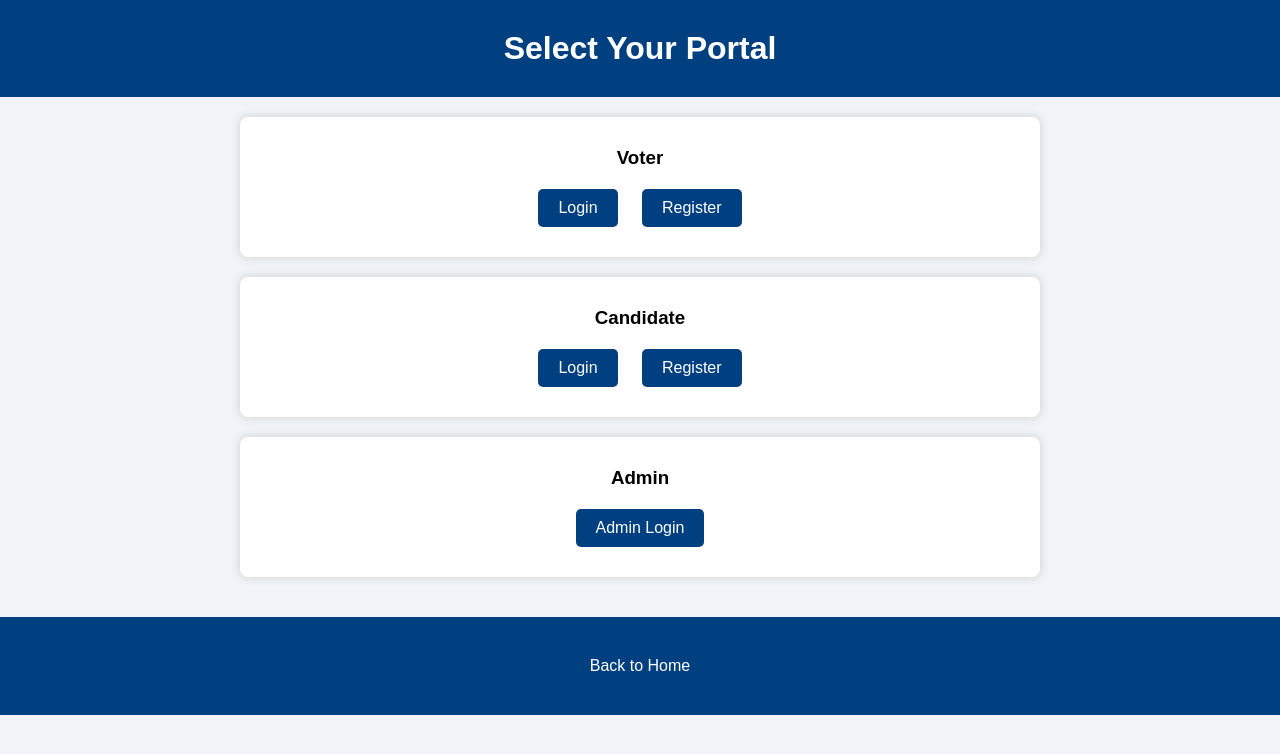
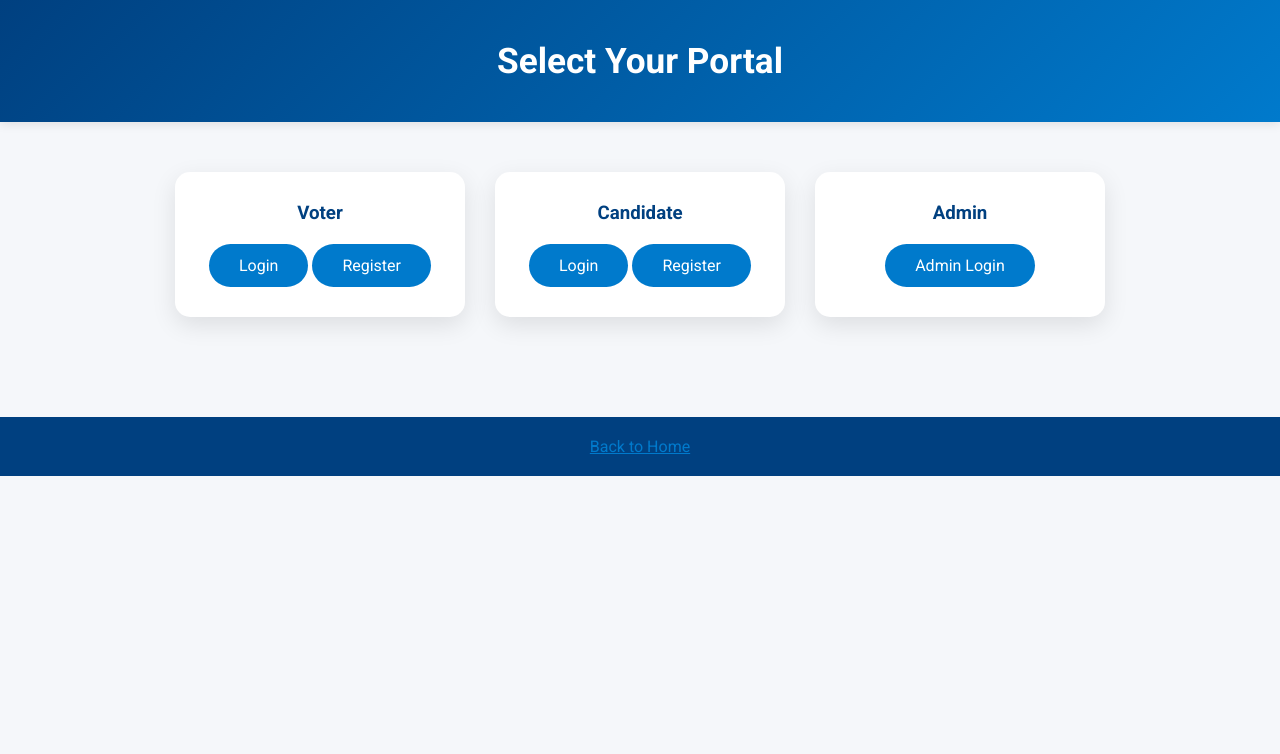
Before and after one commit to saras0110/backend-code, a Flask app: page /role_select in a window 1280 px wide. Shown: the top 754 px of the page. Run offline with Flask 3, Linux system fonts and the light colour scheme.

Commit message:
Update styles.css

```diff
--- a/static/styles.css
+++ b/static/styles.css
@@ -1,64 +1,133 @@
+/* Google Font */
+@import url('https://fonts.googleapis.com/css2?family=Roboto:wght@400;700&display=swap');
+
 body {
-  font-family: Arial, sans-serif;
-  background: #f0f4f8;
-  margin: 0; padding: 0;
-  text-align: center;
+  font-family: 'Roboto', sans-serif;
+  margin: 0;
+  background: #f5f7fa;
+  color: #333;
 }
 
 header {
-  background: #004080;
-  color: white;
-  padding: 20px;
+  background: linear-gradient(135deg, #004080, #007acc);
+  color: #fff;
+  padding: 40px 20px;
+  text-align: center;
+  box-shadow: 0 2px 10px rgba(0,0,0,0.1);
 }
 
-h1, h2, h3 {
-  margin: 10px 0;
+header h1 {
+  margin: 0;
+  font-size: 2.2em;
+}
+
+header h2 {
+  margin: 10px 0 0;
+  font-weight: 400;
 }
 
 main {
-  margin: 20px auto;
-  max-width: 800px;
+  display: flex;
+  flex-wrap: wrap;
+  justify-content: center;
+  padding: 50px 20px;
+  max-width: 1200px;
+  margin: auto;
+  gap: 30px;
 }
 
 .card {
-  background: white;
-  padding: 20px;
-  margin: 20px auto;
-  border-radius: 8px;
-  box-shadow: 0 0 10px #ccc;
+  background: #fff;
+  border-radius: 15px;
+  box-shadow: 0 8px 25px rgba(0, 0, 0, 0.1);
+  width: 250px;
+  padding: 30px 20px;
+  text-align: center;
+  transition: transform 0.3s, box-shadow 0.3s;
 }
 
-form input, form select, form textarea {
-  margin: 5px 0;
-  padding: 8px;
-  width: 80%;
+.card:hover {
+  transform: translateY(-8px);
+  box-shadow: 0 12px 40px rgba(0, 0, 0, 0.15);
 }
 
-button, a {
-  display: inline-block;
-  margin: 10px;
-  padding: 10px 20px;
-  background: #004080;
-  color: white;
-  border: none;
-  text-decoration: none;
-  border-radius: 5px;
+.card h3 {
+  margin: 0 0 20px;
+  color: #004080;
 }
 
-table {
-  width: 80%;
-  margin: 0 auto;
-  border-collapse: collapse;
+.card a {
+  display: inline-block;
+  padding: 12px 30px;
+  background: #007acc;
+  color: #fff;
+  border-radius: 50px;
+  text-decoration: none;
+  font-weight: 500;
+  transition: background 0.3s;
 }
 
-th, td {
-  border: 1px solid #ddd;
-  padding: 8px;
+.card a:hover {
+  background: #005fa3;
 }
 
 footer {
-  margin-top: 40px;
   background: #004080;
-  color: white;
+  color: #fff;
   padding: 20px;
+  text-align: center;
+  margin-top: 50px;
 }
+
+.countdown {
+  background: #fff;
+  border: 2px dashed #007acc;
+  border-radius: 10px;
+  padding: 20px;
+  margin: 30px auto;
+  max-width: 400px;
+  box-shadow: 0 4px 12px rgba(0,0,0,0.05);
+}
+
+.countdown h3 {
+  margin-top: 0;
+  color: #004080;
+}
+
+.live-result-link {
+  display: inline-block;
+  margin-top: 20px;
+  padding: 12px 30px;
+  background: #28a745;
+  color: #fff;
+  text-decoration: none;
+  border-radius: 50px;
+  transition: background 0.3s;
+}
+
+.live-result-link:hover {
+  background: #1e7e34;
+}
+
+button {
+  padding: 12px 30px;
+  border: none;
+  border-radius: 50px;
+  background: #007acc;
+  color: #fff;
+  font-size: 1em;
+  cursor: pointer;
+  transition: background 0.3s;
+}
+
+button:hover {
+  background: #005fa3;
+}
+
+a {
+  color: #007acc;
+}
+
+a:hover {
+  text-decoration: underline;
+}
```
